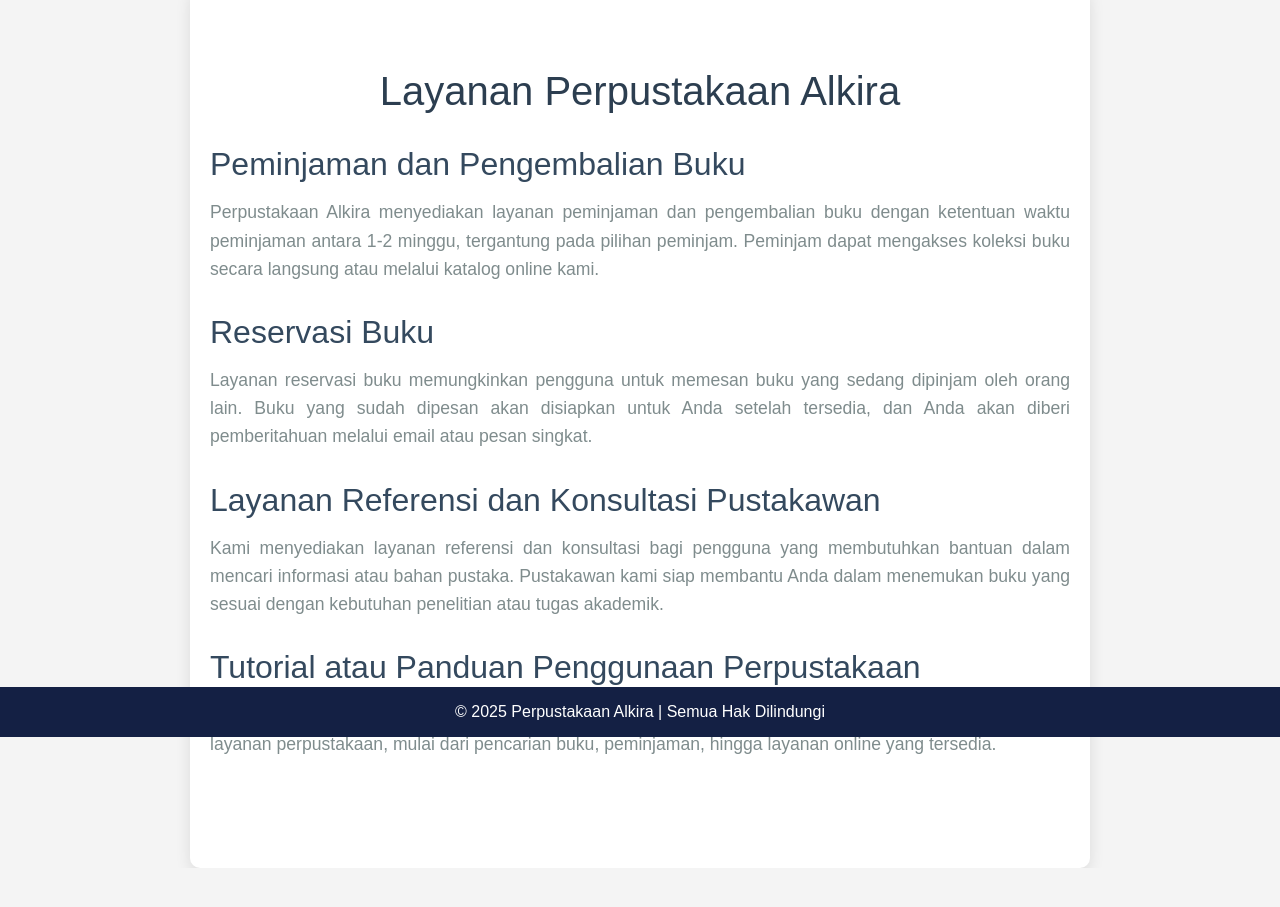
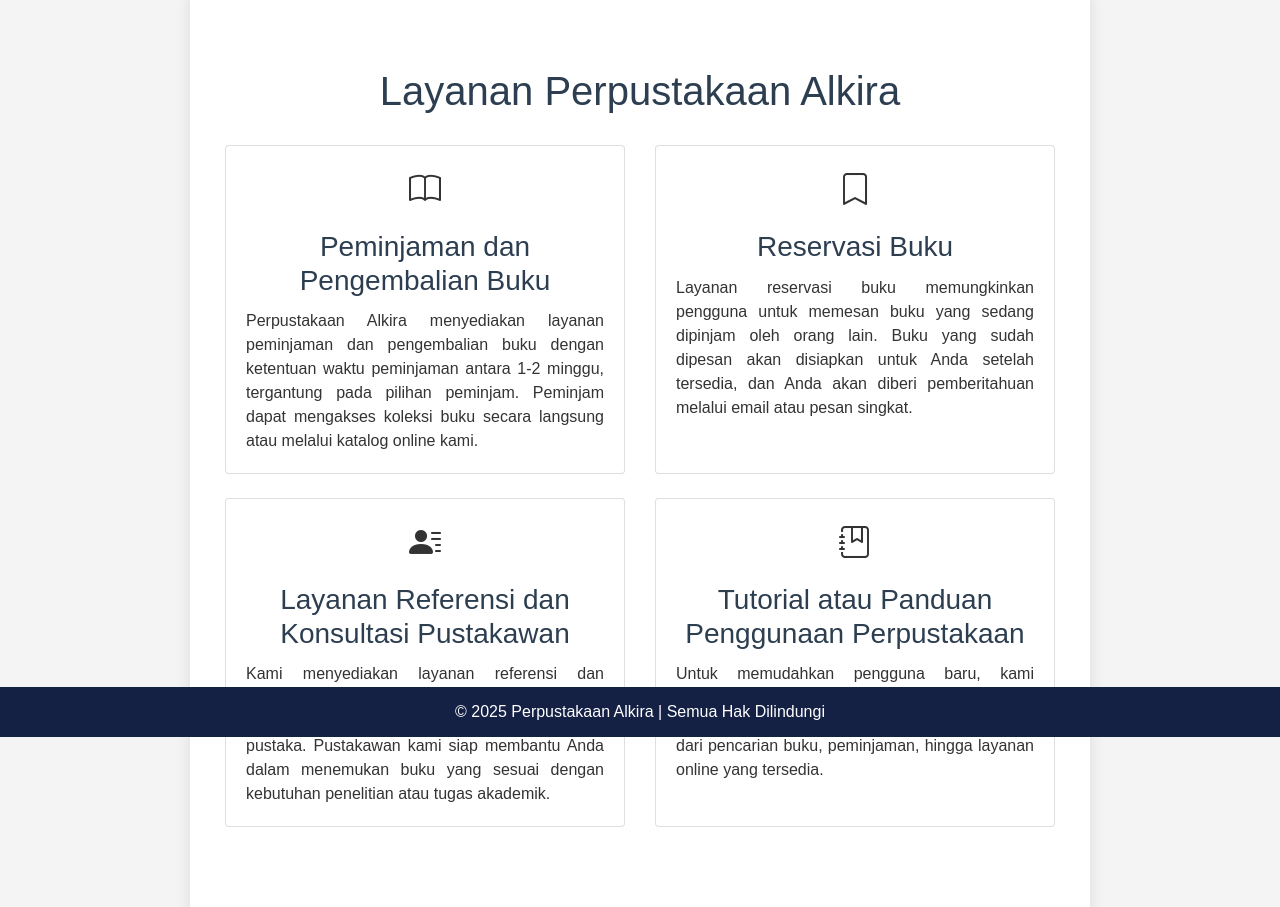
Before and after one commit to Faxsus/Alkira, a plain HTML site: page Services.html in a window 1280 px wide. Shown: the part 63-970 px from the top of the page. Before the commit the page ends 931 px from the top, so only its background shows below. Drawn offline with nearby package versions, Linux system fonts and the light colour scheme.

Commit message:
html services

```diff
--- a/Services.html
+++ b/Services.html
@@ -5,6 +5,7 @@
     <meta name="viewport" content="width=device-width, initial-scale=1.0" />
     <title>Services - Perpustakaan Alkira</title>
     <link rel="stylesheet" href="https://stackpath.bootstrapcdn.com/bootstrap/4.5.2/css/bootstrap.min.css" />
+    <link rel="stylesheet" href="https://cdnjs.cloudflare.com/ajax/libs/bootstrap-icons/1.8.1/font/bootstrap-icons.min.css" />
     <link rel="stylesheet" href="css/styles_Services.css" />
   </head>
   <body>
@@ -36,38 +37,60 @@
     <!-- Services Section -->
     <section class="services">
       <h2>Layanan Perpustakaan Alkira</h2>
-
+      <div class="container">
+        <div class="row">
           <!-- Peminjaman dan Pengembalian Buku -->
-      <div class="service-item">
-        <h3>Peminjaman dan Pengembalian Buku</h3>
-        <p>
-          Perpustakaan Alkira menyediakan layanan peminjaman dan pengembalian buku dengan ketentuan waktu peminjaman antara 1-2 minggu, tergantung pada pilihan peminjam. Peminjam dapat mengakses koleksi buku secara langsung atau melalui
-          katalog online kami.
+          <div class="col-md-6 mb-4">
+            <div class="card text-center h-100">
+              <div class="card-body d-flex flex-column">
+                <i class="bi bi-book" style="font-size: 2rem"></i>
+                <h3 class="card-title mt-3">Peminjaman dan Pengembalian Buku</h3>
+                <p class="card-text flex-grow-1 text-justify">
+                  Perpustakaan Alkira menyediakan layanan peminjaman dan pengembalian buku dengan ketentuan waktu peminjaman antara 1-2 minggu, tergantung pada pilihan peminjam. Peminjam dapat mengakses koleksi buku secara langsung atau
+                  melalui katalog online kami.
                 </p>
               </div>
-
+            </div>
+          </div>
           <!-- Reservasi Buku -->
-      <div class="service-item">
-        <h3>Reservasi Buku</h3>
-        <p>
-          Layanan reservasi buku memungkinkan pengguna untuk memesan buku yang sedang dipinjam oleh orang lain. Buku yang sudah dipesan akan disiapkan untuk Anda setelah tersedia, dan Anda akan diberi pemberitahuan melalui email atau pesan
-          singkat.
+          <div class="col-md-6 mb-4">
+            <div class="card text-center h-100">
+              <div class="card-body d-flex flex-column">
+                <i class="bi bi-bookmark" style="font-size: 2rem"></i>
+                <h3 class="card-title mt-3">Reservasi Buku</h3>
+                <p class="card-text flex-grow-1 text-justify">
+                  Layanan reservasi buku memungkinkan pengguna untuk memesan buku yang sedang dipinjam oleh orang lain. Buku yang sudah dipesan akan disiapkan untuk Anda setelah tersedia, dan Anda akan diberi pemberitahuan melalui email
+                  atau pesan singkat.
                 </p>
               </div>
-
+            </div>
+          </div>
           <!-- Layanan Referensi dan Konsultasi Pustakawan -->
-      <div class="service-item">
-        <h3>Layanan Referensi dan Konsultasi Pustakawan</h3>
-        <p>
-          Kami menyediakan layanan referensi dan konsultasi bagi pengguna yang membutuhkan bantuan dalam mencari informasi atau bahan pustaka. Pustakawan kami siap membantu Anda dalam menemukan buku yang sesuai dengan kebutuhan penelitian
-          atau tugas akademik.
+          <div class="col-md-6 mb-4">
+            <div class="card text-center h-100">
+              <div class="card-body d-flex flex-column">
+                <i class="bi bi-person-lines-fill" style="font-size: 2rem"></i>
+                <h3 class="card-title mt-3">Layanan Referensi dan Konsultasi Pustakawan</h3>
+                <p class="card-text flex-grow-1 text-justify">
+                  Kami menyediakan layanan referensi dan konsultasi bagi pengguna yang membutuhkan bantuan dalam mencari informasi atau bahan pustaka. Pustakawan kami siap membantu Anda dalam menemukan buku yang sesuai dengan kebutuhan
+                  penelitian atau tugas akademik.
                 </p>
               </div>
-
+            </div>
+          </div>
           <!-- Tutorial atau Panduan Penggunaan Perpustakaan -->
-      <div class="service-item">
-        <h3>Tutorial atau Panduan Penggunaan Perpustakaan</h3>
-        <p>Untuk memudahkan pengguna baru, kami menyediakan tutorial atau panduan mengenai cara menggunakan layanan perpustakaan, mulai dari pencarian buku, peminjaman, hingga layanan online yang tersedia.</p>
+          <div class="col-md-6 mb-4">
+            <div class="card text-center h-100">
+              <div class="card-body d-flex flex-column">
+                <i class="bi bi-journal-bookmark" style="font-size: 2rem"></i>
+                <h3 class="card-title mt-3">Tutorial atau Panduan Penggunaan Perpustakaan</h3>
+                <p class="card-text flex-grow-1 text-justify">
+                  Untuk memudahkan pengguna baru, kami menyediakan tutorial atau panduan mengenai cara menggunakan layanan perpustakaan, mulai dari pencarian buku, peminjaman, hingga layanan online yang tersedia.
+                </p>
+              </div>
+            </div>
+          </div>
+        </div>
       </div>
     </section>
 
```
Lines whose indentation alone changed are shown as unchanged.
